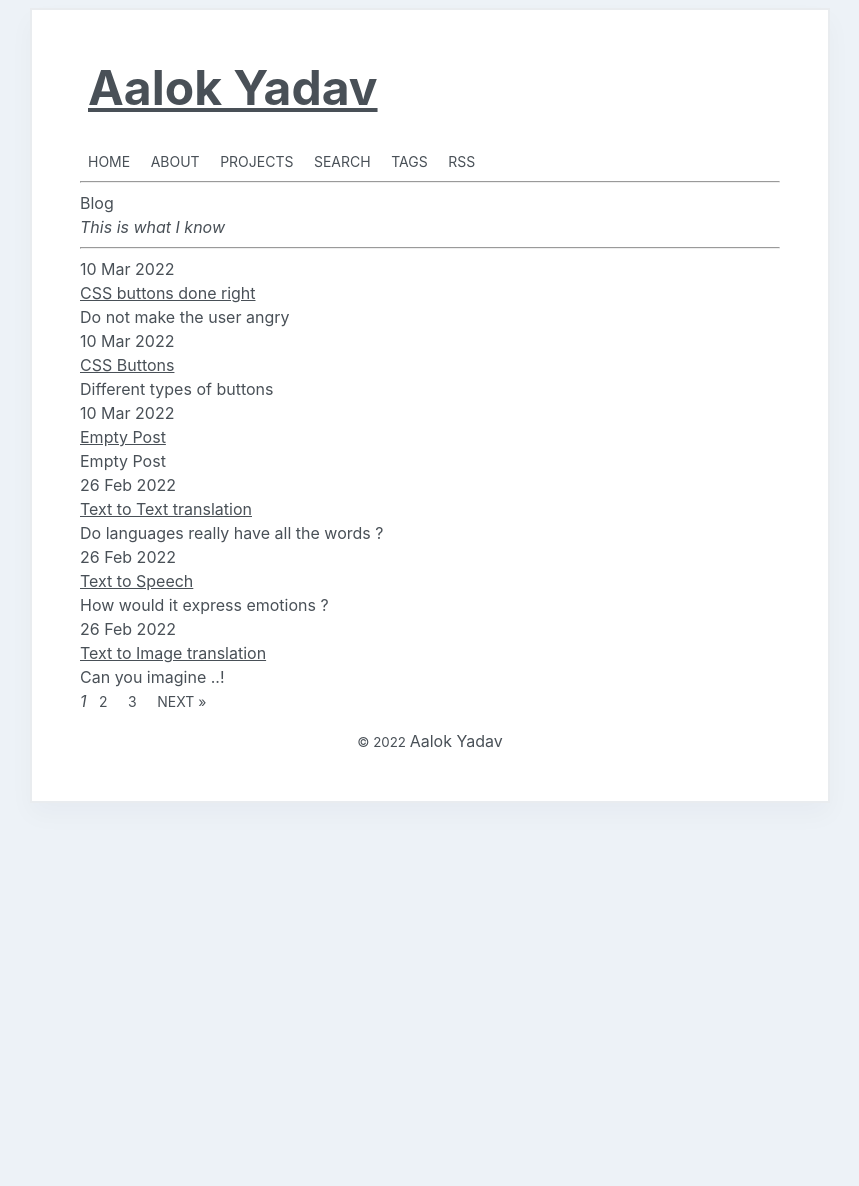
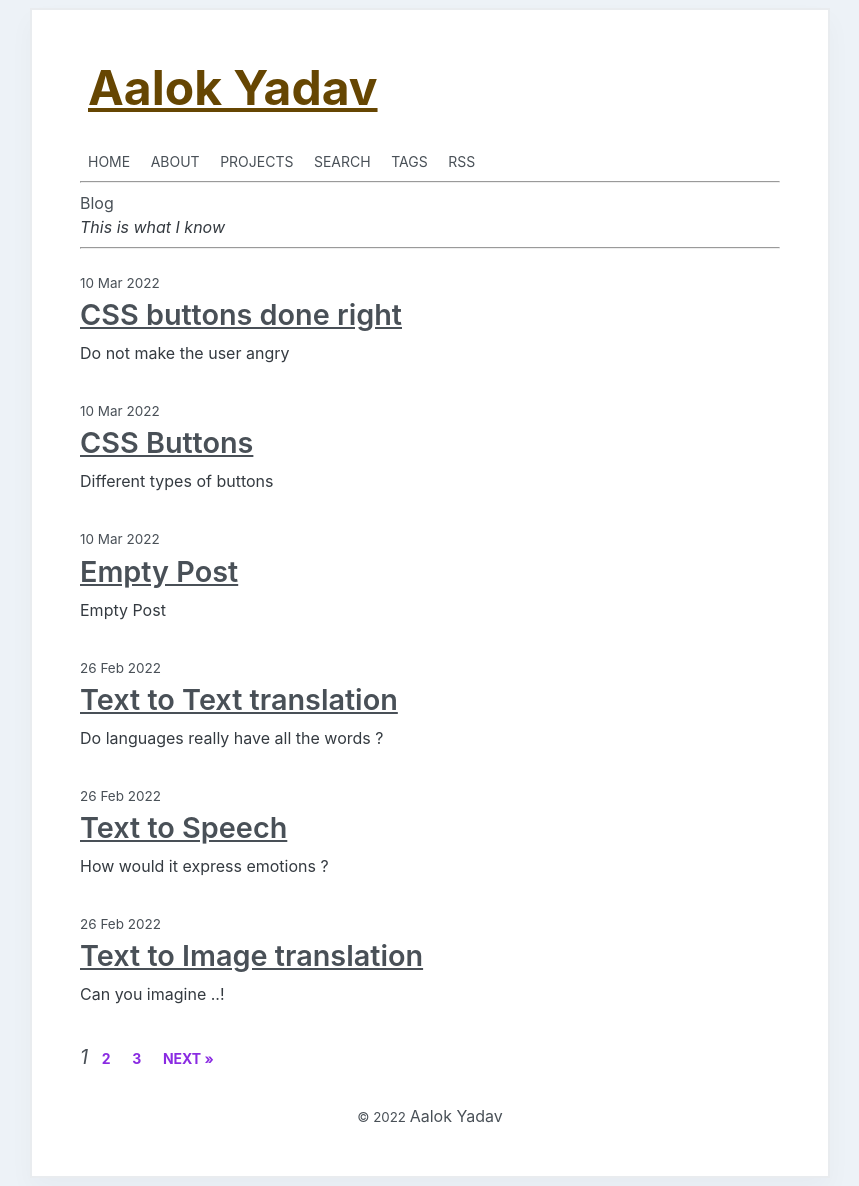
Before and after one commit to aalokyadav96/archive_UI_theme, a Jekyll site: the page built from index.html, in a window 1280 px wide. Shown: the whole page, without its empty margins (210-1069 px from the left). Built offline with Jekyll 4.4.1, drawn with Linux system fonts in a browser that asks for light colours; the list of posts is cut into pages by our own code; before the commit the page ends 900 px from its top, so only the background shows below that.

Commit message:
Update yves.scss

```diff
--- a/_includes/yves.scss
+++ b/_includes/yves.scss
@@ -1 +1,48 @@
 body{font-family:-apple-system,BlinkMacSystemFont,'avenir next',avenir,Noto Sans,helvetica,'helvetica neue',sans-serif}body{font-size:1rem;line-height:1.5;-webkit-font-smoothing:antialiased;text-rendering:optimizeLegibility}a,a:visited{color:inherit}a:hover,a:visited:hover{color:dodgerblue}blockquote{background:#f9f9f9;border-left:5px solid black;font-size:120%;margin:2rem 0;padding:1rem}blockquote p{margin:0}blockquote footer{font-size:80%;margin:1rem 0 0 0}dl dt{margin-bottom:0.5rem}dl dd{font-style:italic;margin-bottom:2rem}code,.highlight{background:#edf2f7;overflow:auto}code{word-break:break-all}code{padding:0.1rem 0.3rem}pre{padding:1em}.date{opacity:0.6}html{box-sizing:border-box;margin:0;padding:0}*,*:before,*:after{box-sizing:inherit}body{background-color:#edf2f7;color:#495057}header,main{margin:0 auto;max-width:50rem}main{background:white;border:2px solid #e9ecef;-webkit-box-shadow:0 0.75rem 1.5rem rgba(18,38,63,0.03);box-shadow:0 0.75rem 1.5rem rgba(18,38,63,0.03);padding:2rem 3rem}ul,ol{padding:0;list-style-position:inside}table{border-collapse:collapse;text-align:left;width:100%}table tr{border-bottom:1px solid black}table td{padding:0.5rem}img{width:100%;margin:0.5rem 0}nav ul{list-style:none !important;padding:0;text-align:right}nav ul li{display:inline-block}nav a,nav a:visited{margin:0.5rem;text-decoration:none;font-size:0.875rem;text-transform:uppercase;color:inherit}footer{margin:1rem 0;text-align:center;color:inherit}
+.pagination a {color: blueviolet;font-weight: bold;}
+.coverimg {width: 100px;float: left;padding: 4px 8px 4px 0px;}
+::-moz-selection{background:#f7d2d2;color:#333;text-shadow:none}
+::selection{background:#9affc8;color:#000;text-shadow:none}
+.sitename {
+  color: rgb(102, 70, 2)!important;
+  font-size: 3rem;
+  margin: 1rem 0 1rem;
+}
+/*------------rgb(19, 217, 35)----------------*/
+.prev {
+max-width: 50%;
+float: right;
+text-align: right;
+}
+
+.next {
+max-width: 50%;
+float: left;
+text-align: left;
+}
+
+.pagination {
+font-size: 1.25rem;
+padding: 1rem 0;
+max-width: 700px;
+}
+
+.pagination::after {
+content: "";
+clear: both;
+display: block
+}
+
+.mrg3{
+   margin-top: 3.6rem;
+}
+.arth2{
+   margin-top: 2.6rem;
+}
+.arth2 a {
+   text-decoration: underline;
+}
+.post-list-item {padding: 1rem 0;}
+.post-list-item-title{margin-bottom:.3rem;font-size:28.8px;font-weight:600}
+.post-list-item-date{font-size:13.5px}
+.post-list-item-desc{color:#343a40;margin-bottom:.25rem;font-size:1rem}
```
